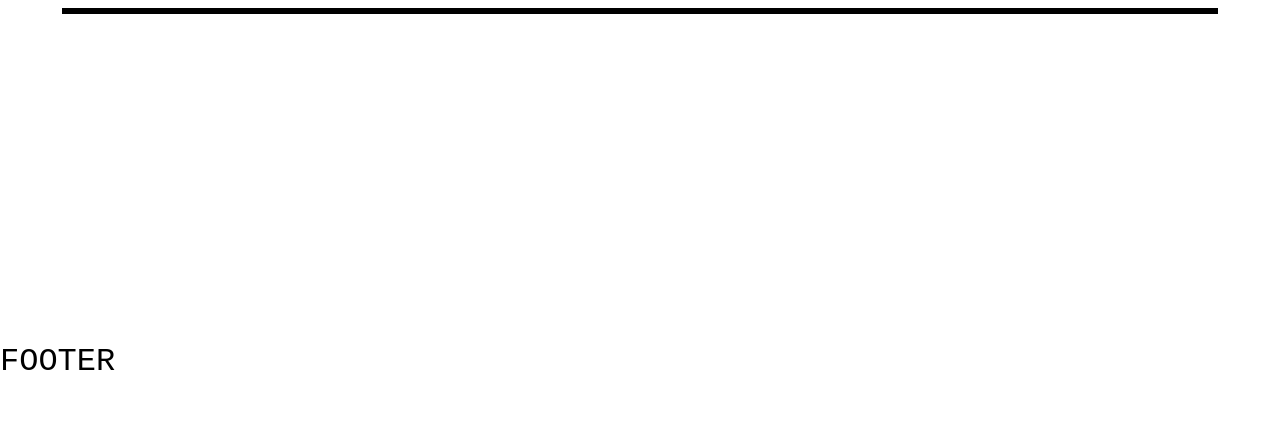
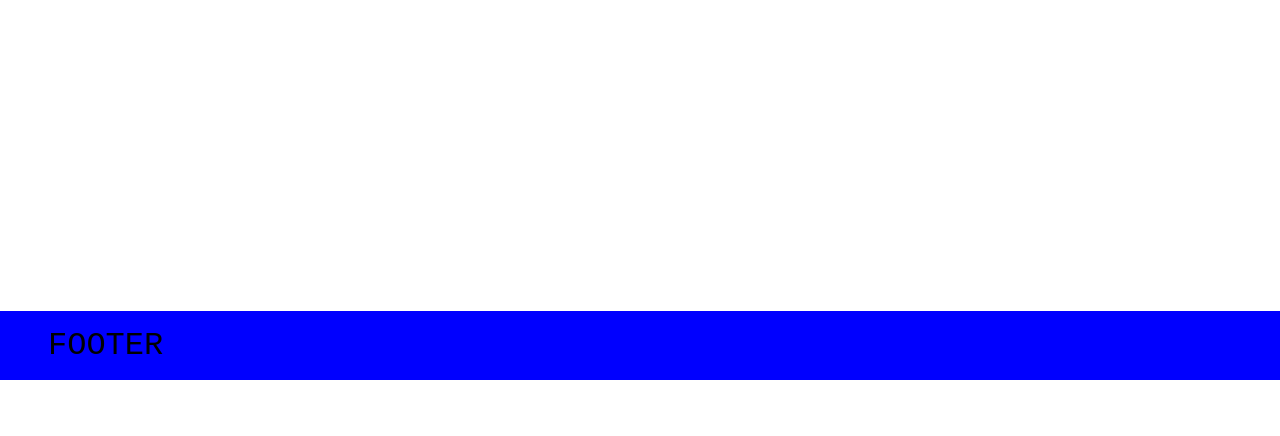
Before and after one commit to wuyepabdul/awesome-books, a website: page index.html in a window 1280 px wide. Shown: the part 420-856 px from the top of the page. Before the commit the page ends 800 px from the top, so only its background shows below. Drawn offline with Linux system fonts and the light colour scheme.

Commit message:
Add Style to footer

```diff
--- a/style.css
+++ b/style.css
@@ -17,19 +17,21 @@
   padding: 0;
 }
 
-* h1, h2 {
+* h1,
+h2 {
   margin: 0;
   text-align: center;
 }
 
 body {
   height: 95vh;
-  display: flex;
+  /* display: flex; */
   justify-content: center;
   align-items: center;
   color: black;
   font-size: 2rem;
   font-family: monospace;
+  /* flex-direction: column; */
 }
 
 header {
@@ -38,7 +40,7 @@ header {
   width: 100%;
   background-color: white;
   z-index: 10;
-  box-shadow: 0rem -1rem 3rem 2px
+  box-shadow: 0rem -1rem 3rem 2px;
 }
 
 .page_logo {
@@ -50,6 +52,13 @@ header nav {
   justify-content: space-between;
   padding: 1rem;
 }
+/*
+section {
+  position: absolute;
+  top: 50%;
+  right: 50%;
+  transform: translate(50%, -50%);
+} */
 
 .navigation {
   display: flex;
@@ -71,16 +80,17 @@ main {
   width: 100%;
   margin-top: 1rem;
   margin-bottom: 1rem;
-  display: flex;
-  flex-direction: column;
+  /* flex-direction: column; */
+  height: 100%;
   align-items: center;
+  position: relative;
+  top: 4.5rem;
 }
 
 .listOfBooksContainer {
   width: 95%;
   margin-top: 1.5rem;
 }
-
 
 .listOfBooks {
   width: 95%;
@@ -167,7 +177,7 @@ form input::placeholder {
 }
 
 .contact_info {
-  padding:3rem 0;
+  padding: 3rem 0;
 }
 
 .contact_section ul li {
@@ -177,9 +187,18 @@ form input::placeholder {
 }
 
 footer {
+  z-index: 10;
+  background-color: blue;
+  /*
+  position: -webkit-sticky;
+  position: sticky;
+  bottom: 0; */
+
   position: fixed;
-  bottom: 0;
+bottom: 0;
   width: 100%;
+  padding: 1rem 3rem;
+  display: flex;
 }
 
 .invisible {
```
